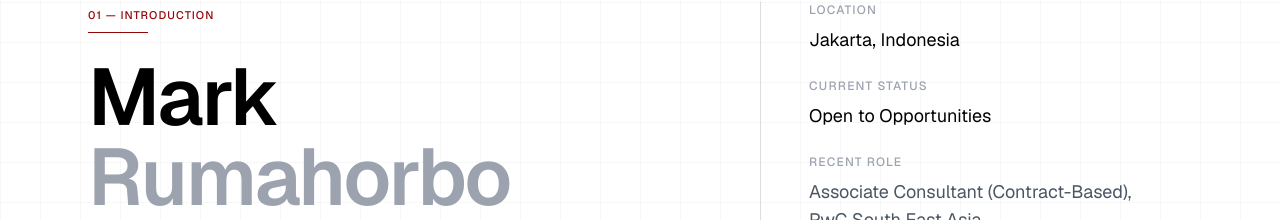
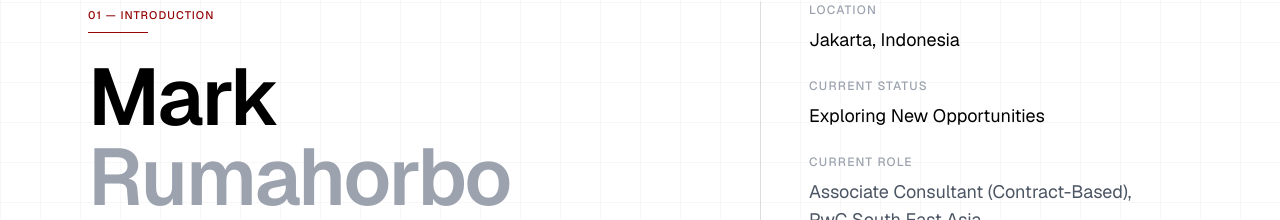
Before and after one commit to Markkreel/markkreel.github.io, a Next.js app: page / in a window 1280 px wide. Shown: the part 238-458 px from the top of the page. Built offline with nearby package versions, Linux system fonts and the light colour scheme.

Commit message:
feat: Update contact links and improve resume formatting in portfolio

```diff
--- a/app/page.tsx
+++ b/app/page.tsx
@@ -115,8 +115,7 @@ export default function Home() {
               Resume
             </a>
             <a
-              href="mailto:mark.real.rumahorbo@gmail.com"
-              // Added 'border border-black' to match the Resume button size
+              href="#contact" // Changed from mailto:
               className="btn-primary text-sm font-medium px-4 py-2 bg-black text-white hover:bg-accent transition-colors relative overflow-hidden border border-black"
             >
               <span>Contact</span>
@@ -169,7 +168,7 @@ export default function Home() {
               Resume
             </a>
             <a
-              href="mailto:mark.real.rumahorbo@gmail.com"
+              href="#contact" // Changed from mailto:
               className="text-xl font-medium text-accent"
             >
               Contact
@@ -217,11 +216,11 @@ export default function Home() {
                     <p className="text-xs font-medium text-gray-400 uppercase tracking-widest mb-2">
                       Current Status
                     </p>
-                    <p className="text-lg">Open to Opportunities</p>
+                    <p className="text-lg">Exploring New Opportunities</p>
                   </div>
                   <div>
                     <p className="text-xs font-medium text-gray-400 uppercase tracking-widest mb-2">
-                      Recent Role
+                      Current Role
                     </p>
                     <p className="text-lg text-gray-600">
                       Associate Consultant (Contract-Based), <br /> PwC South
@@ -908,7 +907,10 @@ export default function Home() {
         </section>
 
         {/* Contact Section */}
-        <section className="py-24 bg-gray-50 border-t border-black/5">
+        <section
+          id="contact"
+          className="py-24 bg-gray-50 border-t border-black/5"
+        >
           <div className="max-w-6xl mx-auto px-6">
             <div className="grid md:grid-cols-2 gap-12 items-center">
               <div className="reveal-left">
```
